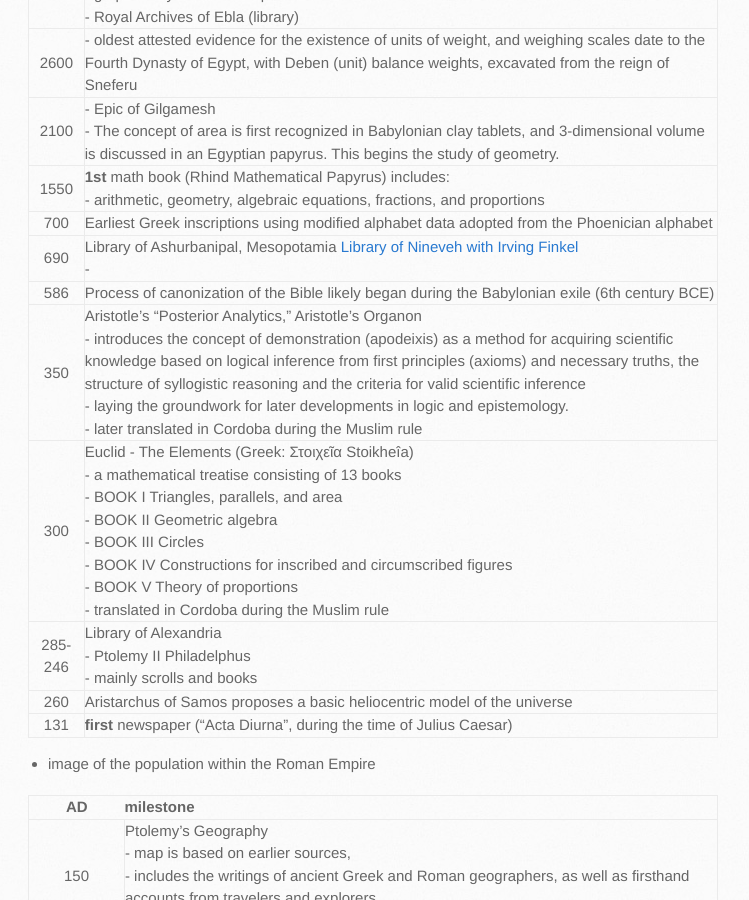
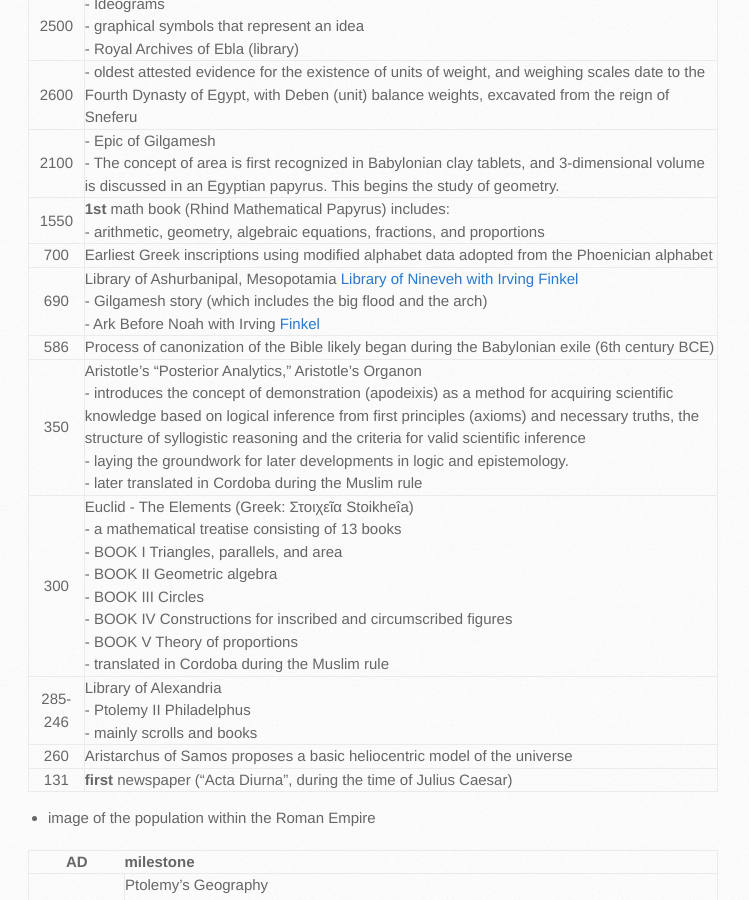
Before and after one commit to trumpfheller/trumpfheller.github.io, a Jekyll site: the page built from epistemologicalTree.md, in a window 1280 px wide and 900 px high, scrolled down 1002 px. Shown: the whole window, without its empty margins (132-881 px from the left). Built offline with Jekyll 4.4.1, drawn with Linux system fonts in a browser that asks for light colours.

Commit message:
Update epistemologicalTree.md

```diff
--- a/epistemologicalTree.md
+++ b/epistemologicalTree.md
@@ -9,6 +9,11 @@ layout: default
 - Data is raw, unprocessed facts and figures.
 - Now, to get from cave paintings to AI, humans had to develop a way to conserve data, information and knowledge - each step, each item through time.
 - to conserve knowledge, information and data, for the past 32.000 years humans used: <br>- stone<br>- clay<br>- leather<br>- Papurus<br>- paper<br>- book <br>- computer
+
+---
+
+
+---
 
 | <span style="width:250px">**BCE**</span> | **milestone** |
 |---|:---|
@@ -24,7 +29,7 @@ layout: default
 | 2100 | - Epic of Gilgamesh<br>- The concept of area is first recognized in Babylonian clay tablets, and 3-dimensional volume is discussed in an Egyptian papyrus. This begins the study of geometry. |
 | 1550 | **1st** math book (Rhind Mathematical Papyrus) includes:<br>- arithmetic, geometry, algebraic equations, fractions, and proportions |
 | 700 | Earliest Greek inscriptions using modified alphabet data adopted from the Phoenician alphabet |
-| 690 | Library of Ashurbanipal, Mesopotamia [Library of Nineveh with Irving Finkel](https://www.youtube.com/live/Ls9JkxFEB9g) <br> - |
+| 690 | Library of Ashurbanipal, Mesopotamia [Library of Nineveh with Irving Finkel](https://www.youtube.com/live/Ls9JkxFEB9g) <br> - Gilgamesh story (which includes the big flood and the arch)<br> - Ark Before Noah with Irving [Finkel](https://youtu.be/s_fkpZSnz2I?si=e-UB304xbIPUhBA1)  |
 | 586 | Process of canonization of the Bible likely began during the Babylonian exile (6th century BCE) |
 | 350 | Aristotle's "Posterior Analytics," Aristotle's Organon<br>- introduces the concept of demonstration (apodeixis) as a method for acquiring scientific knowledge based on logical inference from first principles (axioms) and necessary truths, the structure of syllogistic reasoning and the criteria for valid scientific inference<br>- laying the groundwork for later developments in logic and epistemology.<br>- later translated in Cordoba during the Muslim rule |
 | 300 | Euclid - The Elements (Greek: Στοιχεῖα Stoikheîa)<br>- a mathematical treatise consisting of 13 books<br>- BOOK I Triangles, parallels, and area<br>- BOOK II Geometric algebra<br>- BOOK III Circles<br>- BOOK IV Constructions for inscribed and circumscribed figures<br>- BOOK V Theory of proportions<br>- translated in Cordoba during the Muslim rule |
```
